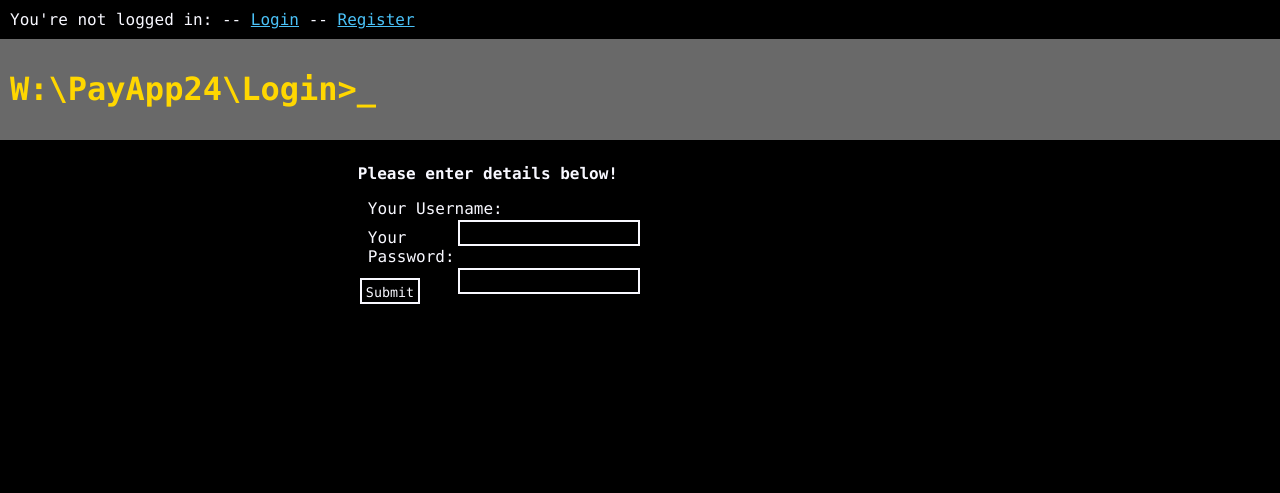
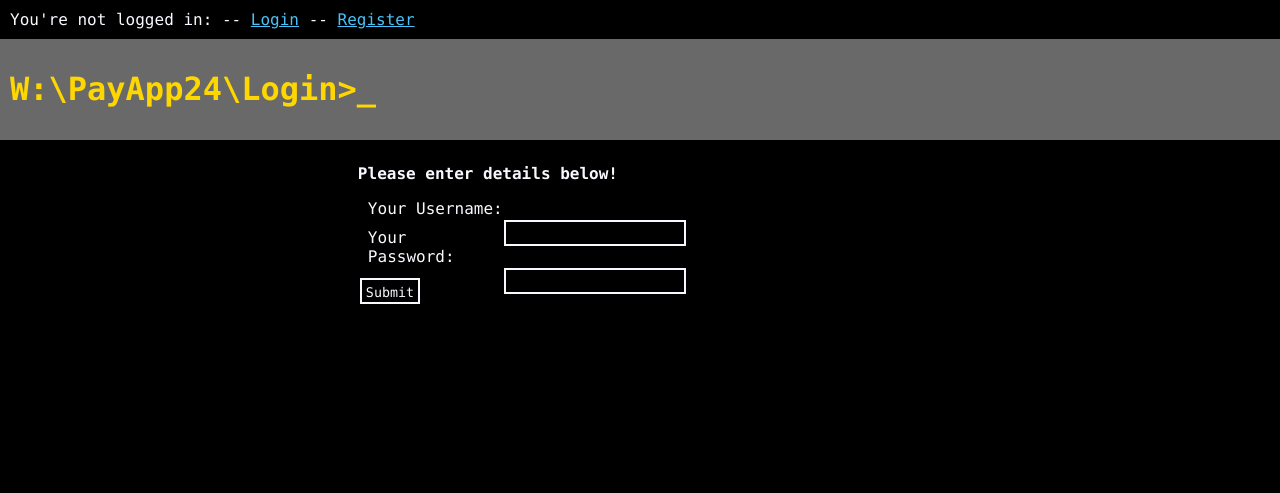
Before and after one commit to Grubbytoes/webapps2024, a Django app: page /payapp/ in a window 1280 px wide. Shown: the top 493 px of the page. Run offline with Django 5.2, Linux system fonts and the light colour scheme.

Commit message:
All looks a bit nicer now, aaaaah

```diff
--- a/static/mystyle.css
+++ b/static/mystyle.css
@@ -64,7 +64,7 @@ footer {
 
 form {
     div {
-        width: 30%;
+        width: 35%;
         margin: 10px;
         input {
             float: right;
```
